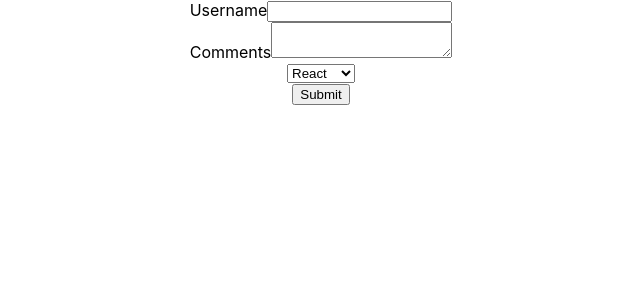
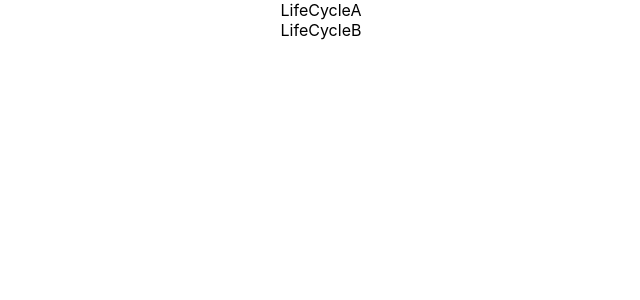
Before and after one commit to ZealousMacwan/my-react-app, a React (Create React App) app: page / in a window 1280 px wide. Shown: the top 300 px of the page, without its empty margins (319-959 px from the left). Built offline with nearby package versions, Linux system fonts and the light colour scheme.

Commit message:
1-mounting-phase

```diff
--- a/src/App.js
+++ b/src/App.js
@@ -15,13 +15,14 @@ import Inline from './components/Inline';
 import './appStyles.css';
 import styles from './appStyles.module.css';
 import Form from './components/Form';
+import LifeCycleA from './components/LifeCycleA';
 
 
 class App extends Component {
   render(){
     return(
       <div className="App">
-        <Form></Form>
+        <LifeCycleA />
       </div>
     )
   }
--- /dev/null
+++ b/src/components/LifeCycleA.js
@@ -0,0 +1,37 @@
+import React, { Component } from 'react'
+import LifeCycleB from './LifeCycleB';
+
+
+
+class LifeCycleA extends Component {
+    constructor(props) {
+      super(props)
+
+      this.state = {
+         name: 'Zealous'
+      }
+      console.log('1 LifeCycleA constructor');
+    }
+
+    static getDerivedStateFromProps(props,state){
+        console.log('2 LifeCycleA getDerivedSateFromProps');
+        return null
+    }
+    componentDidMount(){
+        console.log('4 LifeCycleA componentDidMount');
+    }
+  render() {
+    console.log('3 LifeCycleA render')
+    return (
+        <div>
+            <div>LifeCycleA</div>
+            <LifeCycleB/>
+        </div>
+
+
+    )
+  }
+
+}
+
+export default LifeCycleA
--- /dev/null
+++ b/src/components/LifeCycleB.js
@@ -0,0 +1,29 @@
+import React, { Component } from 'react'
+
+class LifeCycleB extends Component {
+    constructor(props) {
+      super(props)
+
+      this.state = {
+         name: 'Zealous'
+      }
+      console.log('1 LifeCycleB constructor');
+    }
+
+    static getDerivedStateFromProps(props,state){
+        console.log('2 LifeCycleB getDerivedSateFromProps');
+        return null
+    }
+    componentDidMount(){
+        console.log('4 LifeCycleB componentDidMount');
+    }
+  render() {
+    console.log('3 LifeCycleB render')
+    return (
+      <div>LifeCycleB</div>
+    )
+  }
+
+}
+
+export default LifeCycleB
```
